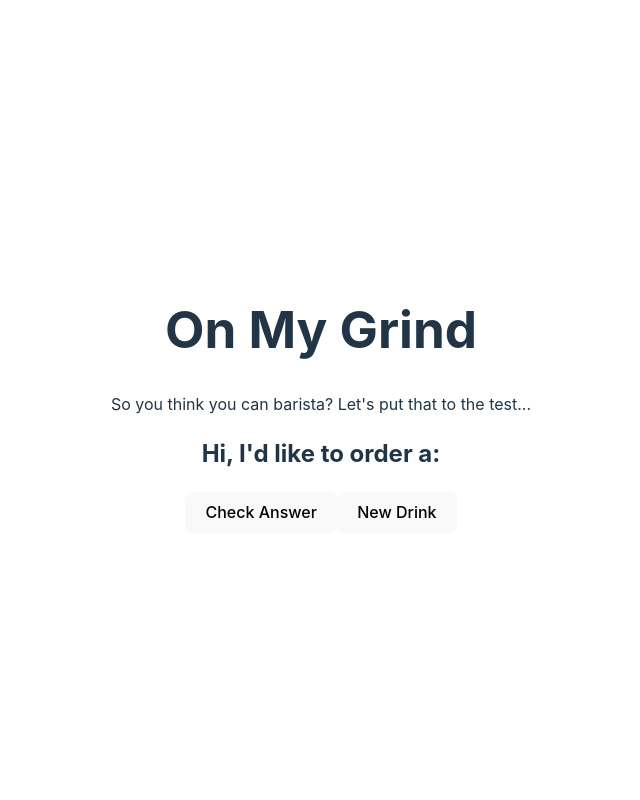
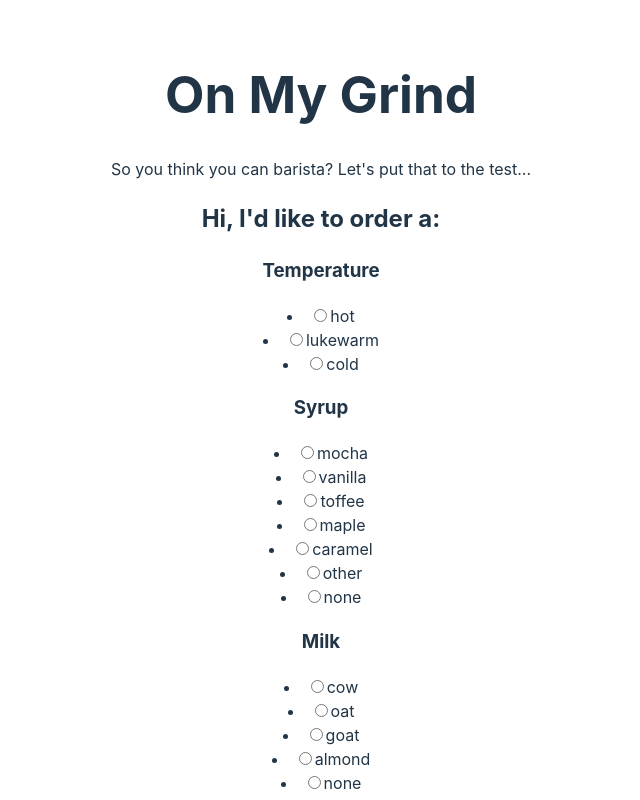
Before and after one commit to alej4ndro-cm/on-my-grind, a React (Vite) app in the folder barista-app/: page / in a window 1280 px wide. Shown: the top 800 px of the page, without its empty margins (319-959 px from the left). Built offline with nearby package versions, Linux system fonts and the light colour scheme.

Commit message:
Step 2: Added RecipeChoices component and dynamically created form inputs

```diff
--- a/barista-app/src/Components/BaristaForm.jsx
+++ b/barista-app/src/Components/BaristaForm.jsx
@@ -1,6 +1,23 @@
-import React from "react";
+import React, { useState } from "react";
+import RecipeChoices from "./RecipeChoices"; // ✅ Import RecipeChoices component
 
 const BaristaForm = () => {
+  // ✅ State to track user selections
+  const [inputs, setInputs] = useState({
+    temperature: "",
+    milk: "",
+    syrup: "",
+    blended: "",
+  });
+
+  // ✅ List of available choices for each ingredient
+  const ingredients = {
+    temperature: ["hot", "lukewarm", "cold"],
+    syrup: ["mocha", "vanilla", "toffee", "maple", "caramel", "other", "none"],
+    milk: ["cow", "oat", "goat", "almond", "none"],
+    blended: ["yes", "turbo", "no"],
+  };
+
   const onNewDrink = () => {};
   const onCheckAnswer = () => {};
 
@@ -8,18 +25,31 @@ const BaristaForm = () => {
     <div>
       <h2>Hi, I'd like to order a:</h2>
       <form>
-        {/* Inputs will be added in the next step */}
+        {/* ✅ Add form sections for each ingredient */}
+        {Object.keys(ingredients).map((category) => (
+          <div key={category}>
+            <h3>{category.charAt(0).toUpperCase() + category.slice(1)}</h3>
+            <div className="answer-space">{inputs[category]}</div>
+            <RecipeChoices
+              handleChange={(e) =>
+                setInputs((prevState) => ({
+                  ...prevState,
+                  [e.target.name]: e.target.value,
+                }))
+              }
+              label={category}
+              choices={ingredients[category]}
+              checked={inputs[category]}
+            />
+          </div>
+        ))}
       </form>
 
       <button type="submit" className="button submit" onClick={onCheckAnswer}>
         Check Answer
       </button>
 
-      <button
-        type="button"
-        className="button newdrink"
-        onClick={onNewDrink}
-      >
+      <button type="button" className="button newdrink" onClick={onNewDrink}>
         New Drink
       </button>
     </div>
--- /dev/null
+++ b/barista-app/src/Components/RecipeChoices.jsx
@@ -0,0 +1,24 @@
+import React from "react";
+
+const RecipeChoices = ({ handleChange, label, choices, checked }) => {
+  return (
+    <div className="radio-buttons">
+      {choices &&
+        choices.map((choice) => (
+          <li key={choice}>
+            <input
+              id={choice}
+              value={choice}
+              name={label}
+              type="radio"
+              onChange={handleChange}
+              checked={checked === choice}
+            />
+            {choice}
+          </li>
+        ))}
+    </div>
+  );
+};
+
+export default RecipeChoices;
```
